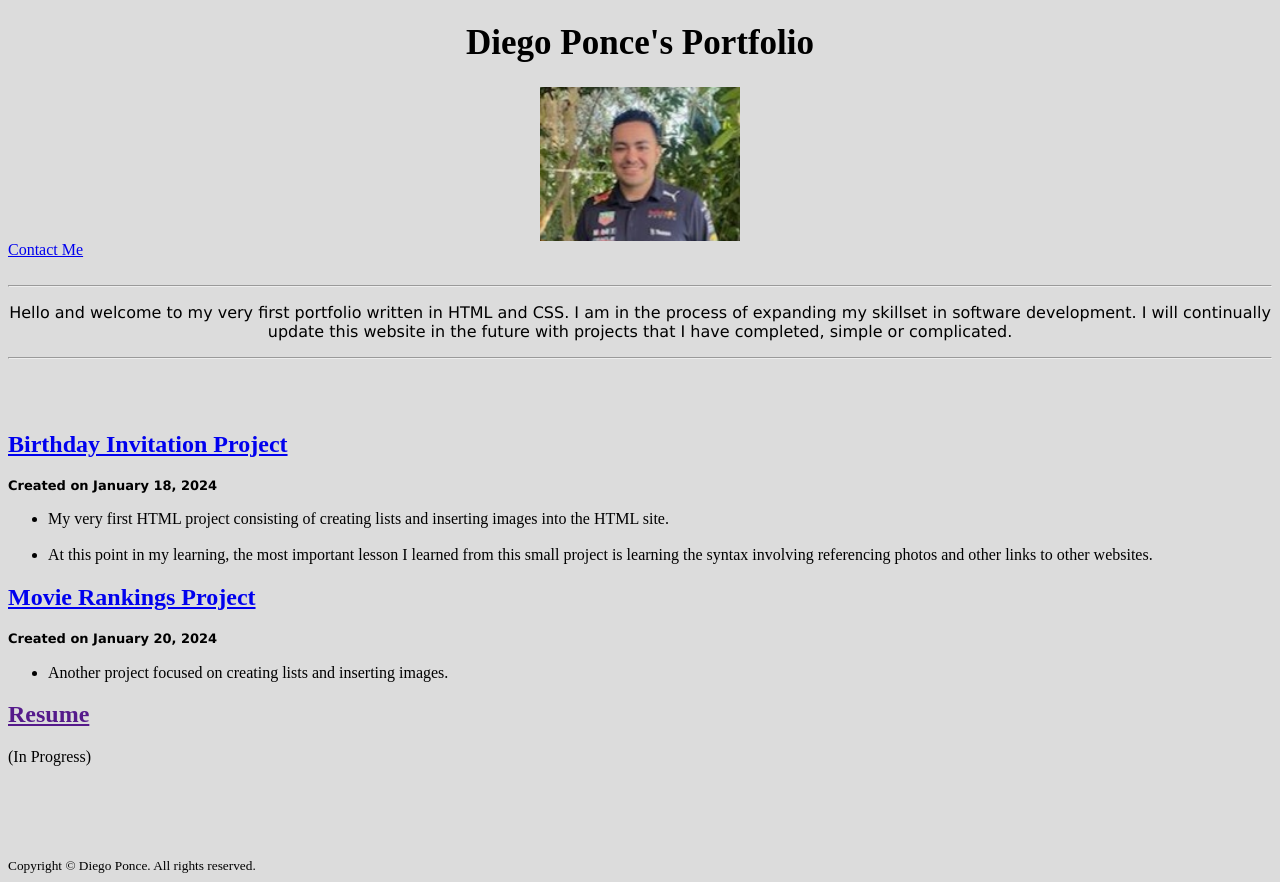
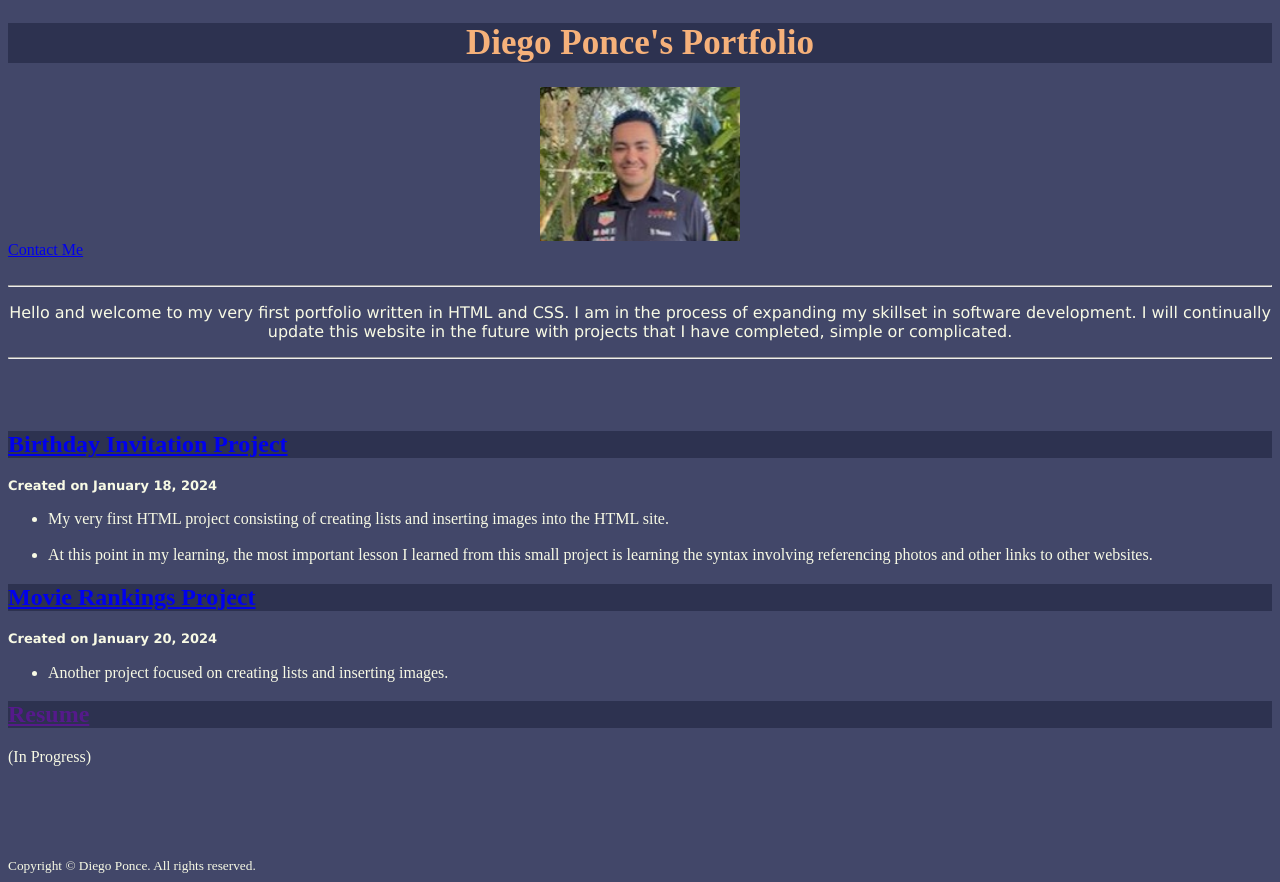
Before and after one commit to poncediego1/HTML-Portfolio, a plain HTML site: page index.html in a window 1280 px wide. Drawn offline with Linux system fonts and the light colour scheme.

Commit message:
Update style.css

```diff
--- a/style.css
+++ b/style.css
@@ -5,10 +5,16 @@
 
 h1 {
     font-size: 35px;
+    background-color: #2D3250;
+    color: #F6B17A;
+}
+p {
+    color: #F8FAE5;
 }
 
-*{
-    background-color: gainsboro;
+body {
+    background-color: #424769;
+    color: #F8FAE5;
 
 }
 
@@ -21,3 +27,8 @@ h1 {
     text-align: center;
     font-family: 'Lucida Sans', 'Lucida Sans Regular', 'Lucida Grande', 'Lucida Sans Unicode', Geneva, Verdana, sans-serif;
 }
+
+h2{
+    background-color: #2D3250;
+    color:#F8FAE5
+}
```
